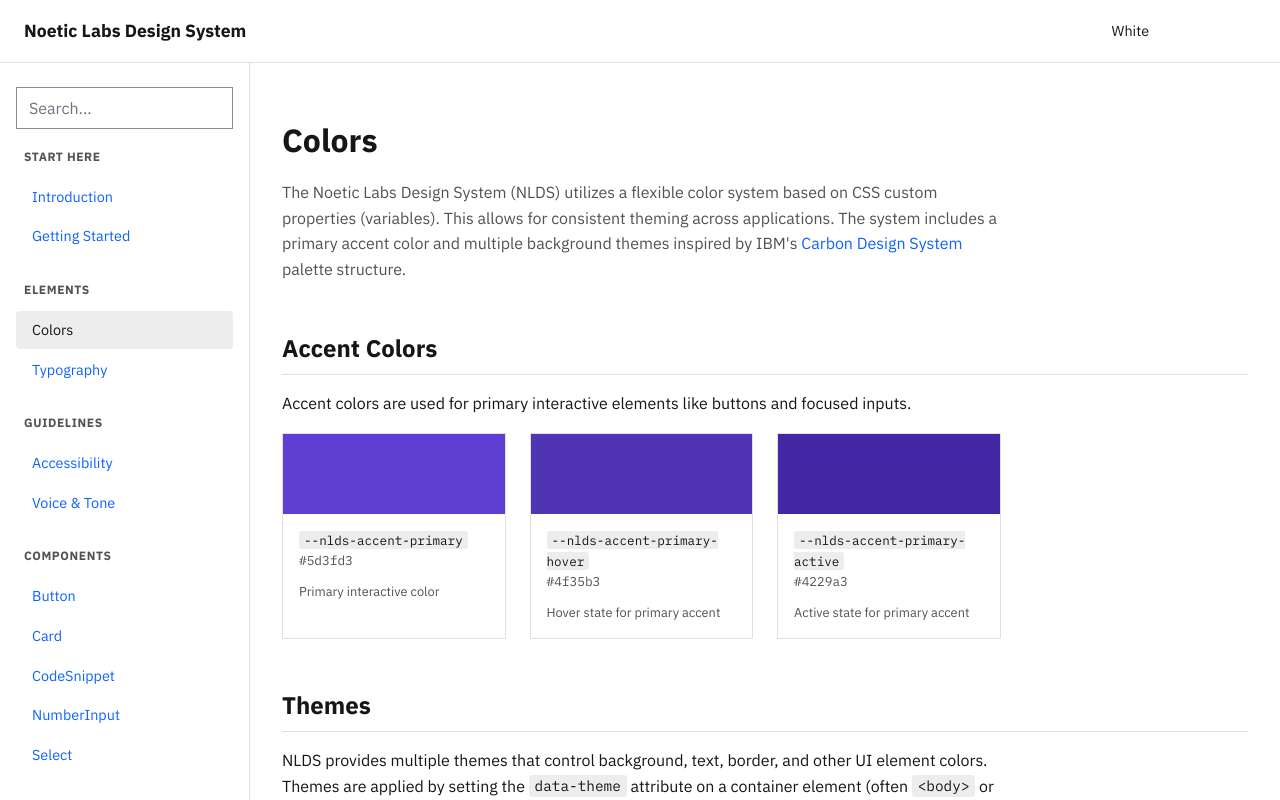
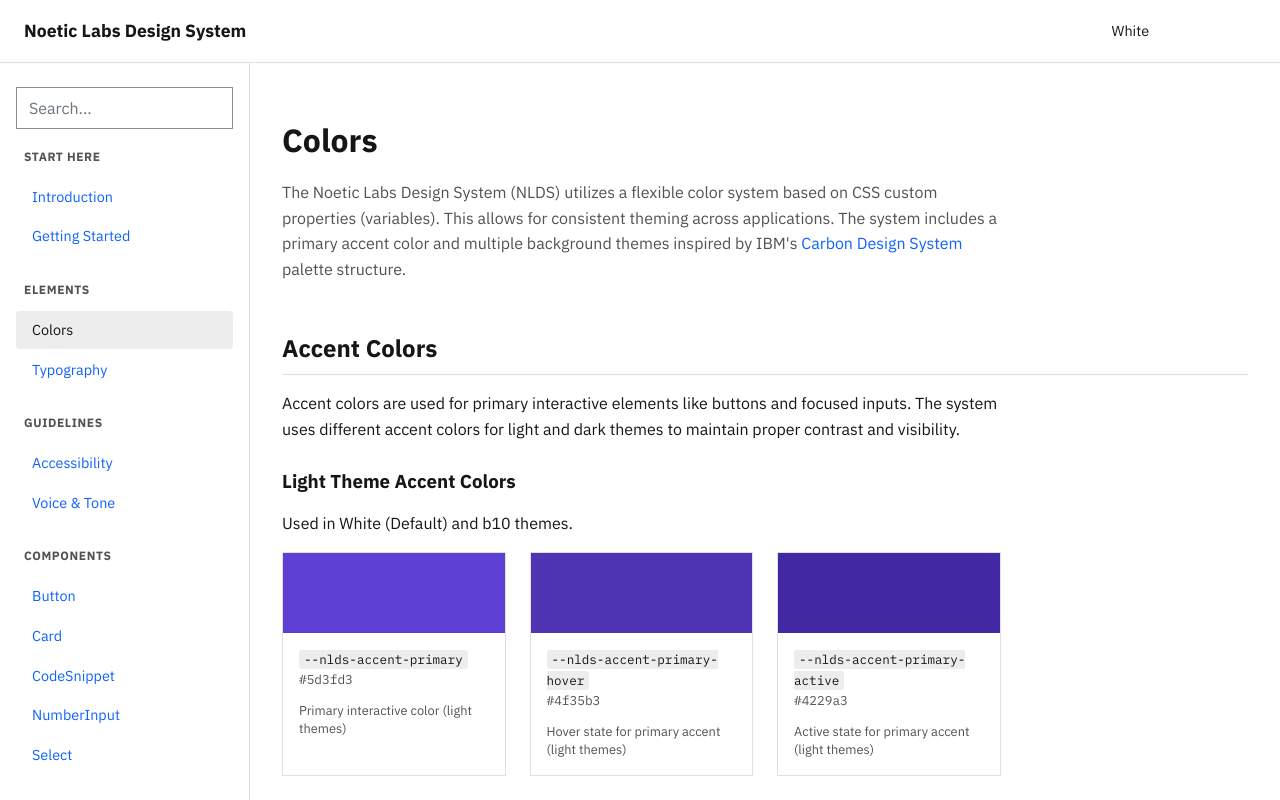
Before and after one commit to NoeticLaboratories/nlds-svelte, a SvelteKit app: page /elements/colors in a window 1280 px wide. Built offline with nearby package versions, Linux system fonts and the light colour scheme; some icons are missing; a small style sheet from the web is missing.

Commit message:
Update accent colors with dual theme system (light/dark variants)

```diff
--- a/src/routes/elements/colors/+page.svelte
+++ b/src/routes/elements/colors/+page.svelte
@@ -5,23 +5,42 @@
     // import InfoIcon from '~icons/carbon/information';
 
     // Page specific data for colors extracted from the provided CSS
-    const accentColors = [
+    const accentColors = {
+        light: [
             {
                 name: "--nlds-accent-primary",
                 value: "#5d3fd3",
-            description: "Primary interactive color",
+                description: "Primary interactive color (light themes)",
             },
             {
                 name: "--nlds-accent-primary-hover",
                 value: "#4f35b3",
-            description: "Hover state for primary accent",
+                description: "Hover state for primary accent (light themes)",
             },
             {
                 name: "--nlds-accent-primary-active",
                 value: "#4229a3",
-            description: "Active state for primary accent",
+                description: "Active state for primary accent (light themes)",
             },
-    ];
+        ],
+        dark: [
+            {
+                name: "--nlds-accent-primary",
+                value: "#7b61e3",
+                description: "Primary interactive color (dark themes)",
+            },
+            {
+                name: "--nlds-accent-primary-hover",
+                value: "#8a73ed",
+                description: "Hover state for primary accent (dark themes)",
+            },
+            {
+                name: "--nlds-accent-primary-active",
+                value: "#5d3fd3",
+                description: "Active state for primary accent (dark themes)",
+            },
+        ],
+    };
 
     const themes = [
         {
@@ -249,10 +268,34 @@
     <h2>Accent Colors</h2>
     <p>
         Accent colors are used for primary interactive elements like buttons and
-        focused inputs.
+        focused inputs. The system uses different accent colors for light and
+        dark themes to maintain proper contrast and visibility.
+    </p>
+
+    <h3>Light Theme Accent Colors</h3>
+    <p class="color-theme-description">
+        Used in White (Default) and b10 themes.
     </p>
     <div class="color-grid">
-        {#each accentColors as color}
+        {#each accentColors.light as color}
+            <div class="color-card">
+                <div
+                    class="color-swatch"
+                    style="background-color: {color.value};"
+                ></div>
+                <div class="color-info">
+                    <CodeSnippet code={color.name} type="inline" />
+                    <span class="hex-value">{color.value}</span>
+                    <p class="color-description">{color.description}</p>
+                </div>
+            </div>
+        {/each}
+    </div>
+
+    <h3>Dark Theme Accent Colors</h3>
+    <p class="color-theme-description">Used in b80, b90, and b100 themes.</p>
+    <div class="color-grid">
+        {#each accentColors.dark as color}
             <div class="color-card">
                 <div
                     class="color-swatch"
```
Lines whose indentation alone changed are shown as unchanged.
